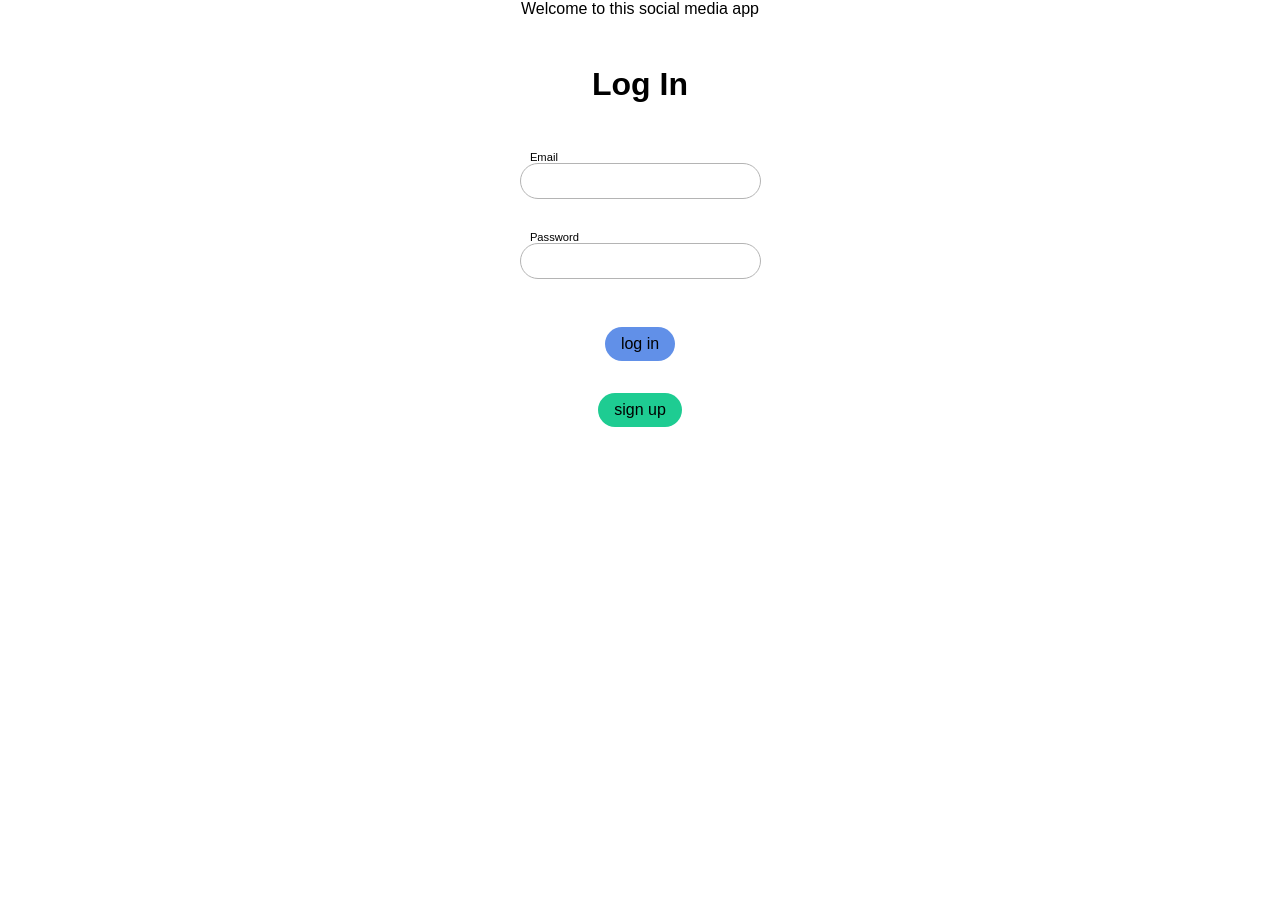
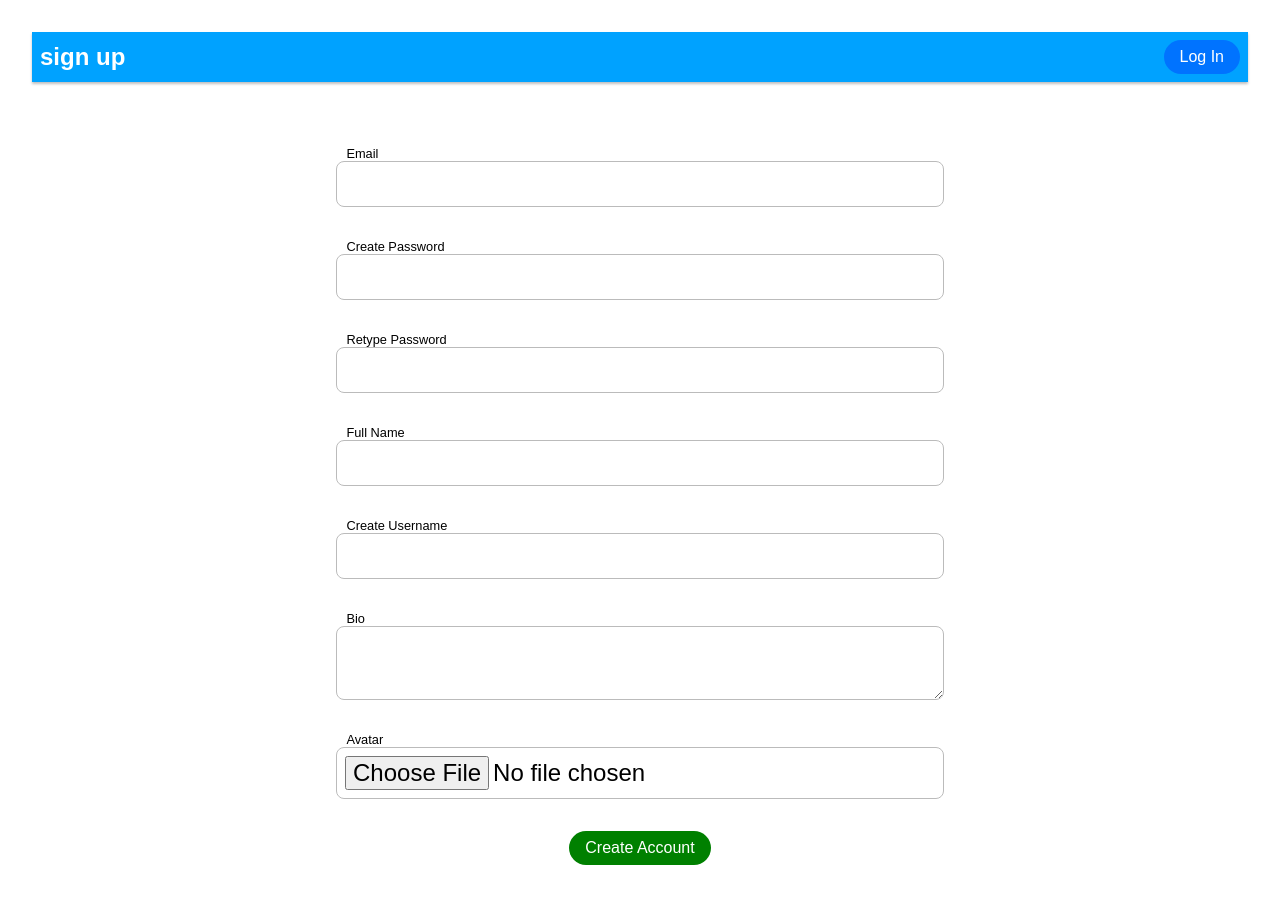
Before and after one commit to meuzishun/social-media-app, a React (Create React App) app: page /signup in a window 1280 px wide. Before the commit this address led to /login. Shown: the top 904 px of the page. Before the commit the page ends 800 px from the top, so only its background shows below. Built offline with nearby package versions, Linux system fonts and the light colour scheme.

Commit message:
Add form validation to signup

```diff
--- a/src/App.js
+++ b/src/App.js
@@ -90,7 +90,7 @@ function App() {
   useEffect(() => {
     if (!user) {
       ((async) => {
-        navigate('/login');
+        navigate('/signup');
       })();
     }
     //* FOR TESTING PURPOSES
--- a/src/pages/authentication/signup/Signup.css
+++ b/src/pages/authentication/signup/Signup.css
@@ -29,19 +29,37 @@
 }
 
 .signupForm {
-  max-width: 30%;
+  width: 50%;
+  min-width: 300px;
   margin: 0 auto;
   margin-top: 3rem;
   display: flex;
   flex-direction: column;
+  gap: 1rem;
 }
 
-.signupForm > label {
+.signupForm > div {
+  display: flex;
+  flex-direction: column;
+  position: relative;
+}
+
+.signupForm > div > label {
   font-size: 0.8rem;
 }
 
-.signupForm > input,
-.signupForm > textarea {
+.signupForm > div > .error-msg {
+  position: absolute;
+  font-size: 0.8rem;
+  padding: 0.15rem;
+  bottom: 0rem;
+  /* z-index: -1; */
+  color: red;
+  background-color: rgba(255, 0, 0, 0.1);
+}
+
+.signupForm > div > input,
+.signupForm > div > textarea {
   margin-bottom: 1rem;
   padding: 0.5rem;
   border-radius: 0.5rem;
--- a/src/pages/authentication/signup/Signup.js
+++ b/src/pages/authentication/signup/Signup.js
@@ -1,4 +1,4 @@
-import React, { useContext, useState } from 'react';
+import React, { useContext, useEffect, useRef, useState } from 'react';
 import { useNavigate } from 'react-router-dom';
 import { UserContext } from '../../../App';
 import {
@@ -14,6 +14,7 @@ import './Signup.css';
 function Signup() {
   const [formState, setFormState] = useState({});
   const [fileState, setFileState] = useState(null);
+  const signupForm = useRef(null);
   const { setUser } = useContext(UserContext);
   const navigate = useNavigate();
 
@@ -27,8 +28,90 @@ function Signup() {
     setFileState(file);
   };
 
+  const createErrorMsg = function (msg) {
+    const err = document.createElement('span');
+    err.classList.add('error-msg');
+    err.textContent = msg;
+    return err;
+  };
+
+  const deleteErrorMsg = function (input) {
+    if (input.nextElementSibling) {
+      input.parentElement.removeChild(
+        input.parentElement.querySelector('.error-msg')
+      );
+    }
+  };
+
+  const deleteAllErrorMsgs = function (form) {
+    form.querySelectorAll('input').forEach((input) => deleteErrorMsg(input));
+  };
+
+  const findError = function (input) {
+    if (input.validity.valueMissing) {
+      if (!input.nextElementSibling) {
+        input.parentElement.append(
+          createErrorMsg('Please enter a value for this input')
+        );
+      }
+    }
+    if (input.validity.typeMismatch) {
+      if (!input.nextElementSibling) {
+        input.parentElement.append(
+          createErrorMsg('Please enter the correct type for this input')
+        );
+      }
+    }
+    if (input.validity.patternMismatch) {
+      if (!input.nextElementSibling) {
+        input.parentElement.append(createErrorMsg('Please use proper format'));
+      }
+    }
+  };
+
+  const checkInput = function (e) {
+    const input = e.target;
+    if (input.validity.valid) {
+      deleteErrorMsg(input);
+    }
+  };
+
+  const checkValidation = function (form) {
+    let isFormValid = true;
+    deleteAllErrorMsgs(form);
+    const passwordInput = form.querySelector('#password');
+    const passwordConfirmation = form.querySelector('#repassword');
+    if (passwordInput.value !== passwordConfirmation.value) {
+      if (!passwordConfirmation.nextElementSibling) {
+        passwordConfirmation.parentElement.append(
+          createErrorMsg('Passwords do not match')
+        );
+      }
+      isFormValid = false;
+    }
+    form.querySelectorAll('input').forEach((input) => {
+      if (!input.validity.valid) {
+        findError(input);
+        isFormValid = false;
+      }
+    });
+    return isFormValid;
+  };
+
+  const validateInput = (e) => {
+    const input = e.target;
+    input.addEventListener('focusout', function (e) {
+      checkInput(e);
+      findError(input);
+      input.addEventListener('input', checkInput);
+    });
+  };
+
   const handleSignupSubmit = async (e) => {
     e.preventDefault();
+    if (!checkValidation(e.target)) {
+      return;
+    }
     const userCredential = await createFirebaseUser(
       formState.email,
       formState.password
@@ -66,7 +149,49 @@ function Signup() {
           log in
         </button>
       </header>
-      <form className='signupForm' onSubmit={handleSignupSubmit}>
+      <form
+        className='signupForm'
+        noValidate
+        ref={signupForm}
+        onSubmit={handleSignupSubmit}
+      >
+        <div className='emailContainer'>
+          <label htmlFor='email'>email</label>
+          <input
+            type='email'
+            id='email'
+            name='email'
+            required
+            defaultValue={formState.email}
+            onInput={validateInput}
+            onChange={handleInputChange}
+          />
+        </div>
+        <div className='passwordContainer'>
+          <label htmlFor='password'>create password</label>
+          <input
+            type='password'
+            id='password'
+            name='password'
+            required
+            defaultValue={formState.password}
+            onInput={validateInput}
+            onChange={handleInputChange}
+          />
+        </div>
+        <div className='repasswordContainer'>
+          <label htmlFor='repassword'>retype password</label>
+          <input
+            type='password'
+            id='repassword'
+            name='repassword'
+            required
+            defaultValue={formState.repassword}
+            onInput={validateInput}
+            onChange={handleInputChange}
+          />
+        </div>
+        <div className='fullNameContainer'>
           <label htmlFor='fullName'>full name</label>
           <input
             type='text'
@@ -75,6 +200,8 @@ function Signup() {
             defaultValue={formState.fullName}
             onChange={handleInputChange}
           />
+        </div>
+        <div className='usernameContainer'>
           <label htmlFor='username'>create username</label>
           <input
             type='text'
@@ -83,14 +210,8 @@ function Signup() {
             defaultValue={formState.username}
             onChange={handleInputChange}
           />
-        <label htmlFor='email'>email</label>
-        <input
-          type='email'
-          id='email'
-          name='email'
-          defaultValue={formState.email}
-          onChange={handleInputChange}
-        />
+        </div>
+        <div className='bioContainer'>
           <label htmlFor='bio'>bio</label>
           <textarea
             id='bio'
@@ -98,6 +219,8 @@ function Signup() {
             onChange={handleInputChange}
             defaultValue={formState.bio}
           ></textarea>
+        </div>
+        <div className='avatarContainer'>
           <label htmlFor='avatar'>avatar</label>
           <input
             type='file'
@@ -105,24 +228,8 @@ function Signup() {
             name='avatar'
             accept='image/png, image/jpeg'
             onChange={handleFileChange}
-          // defaultValue={userState.avatar}
           ></input>
-        <label htmlFor='password'>create password</label>
-        <input
-          type='password'
-          id='password'
-          name='password'
-          defaultValue={formState.password}
-          onChange={handleInputChange}
-        />
-        <label htmlFor='repassword'>retype password</label>
-        <input
-          type='password'
-          id='repassword'
-          name='repassword'
-          defaultValue={formState.repassword}
-          onChange={handleInputChange}
-        />
+        </div>
         <button type='submit'>create account</button>
       </form>
     </div>
```
Lines whose indentation alone changed are shown as unchanged.
